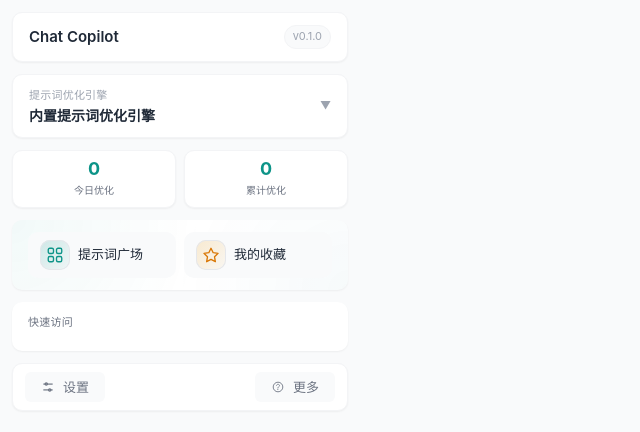
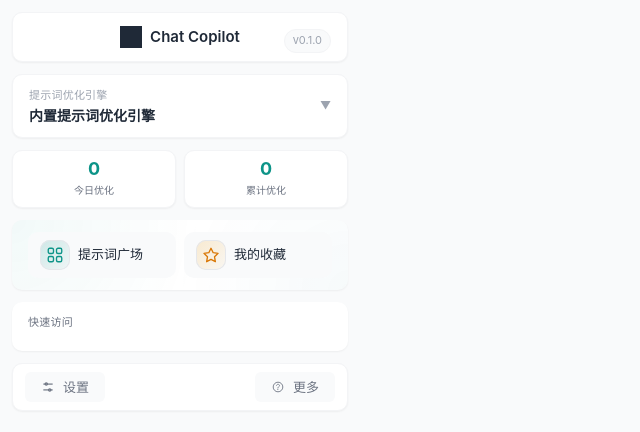
Before and after one commit to hellolib/chat-copilot, a website built with webpack: page src/popup/index.html in a window 1280 px wide. Shown: the whole page, without its empty margins (0-640 px from the left). Built offline with nearby package versions, Linux system fonts and the light colour scheme.

```diff
--- a/src/popup/index.html
+++ b/src/popup/index.html
@@ -11,7 +11,7 @@
 <body>
   <div class="popup-container">
     <header class="popup-header">
-      <h1>Chat Copilot</h1>
+      <h1><span id="popup-icon" class="popup-logo" aria-hidden="true"></span>Chat Copilot</h1>
       <div class="popup-version" id="popup-version">v0.1.0</div>
     </header>
 
--- a/src/popup/styles.css
+++ b/src/popup/styles.css
@@ -40,9 +40,10 @@ body {
   box-shadow: var(--shadow-sm);
   display: flex;
   align-items: center;
-  justify-content: space-between;
-  text-align: left;
+  justify-content: center;
+  text-align: center;
   border: 1px solid var(--color-border-muted);
+  position: relative;
 }
 
 .popup-header h1 {
@@ -84,6 +85,9 @@ body {
   border-radius: var(--radius-full);
   background: var(--color-bg-subtle);
   border: 1px solid var(--color-border-muted);
+  position: absolute;
+  right: var(--space-4);
+  bottom: var(--space-2);
 }
 
 /* ========================================
```
Also changed, not shown: src/content/ui/manager.ts (+8 -1 lines), src/assets/images/sparkles-outline.svg (deleted), src/assets/images/xingxing-2.svg (deleted).
